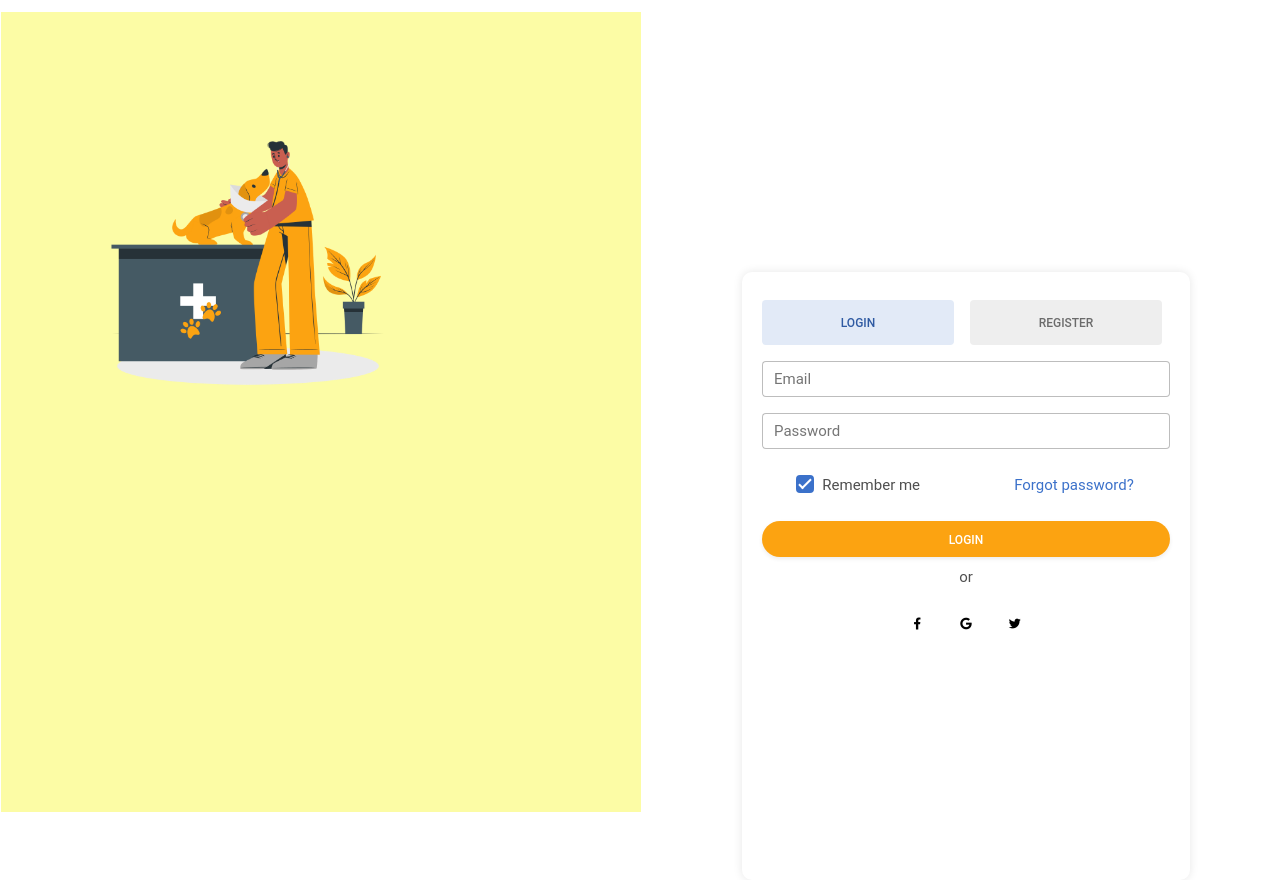
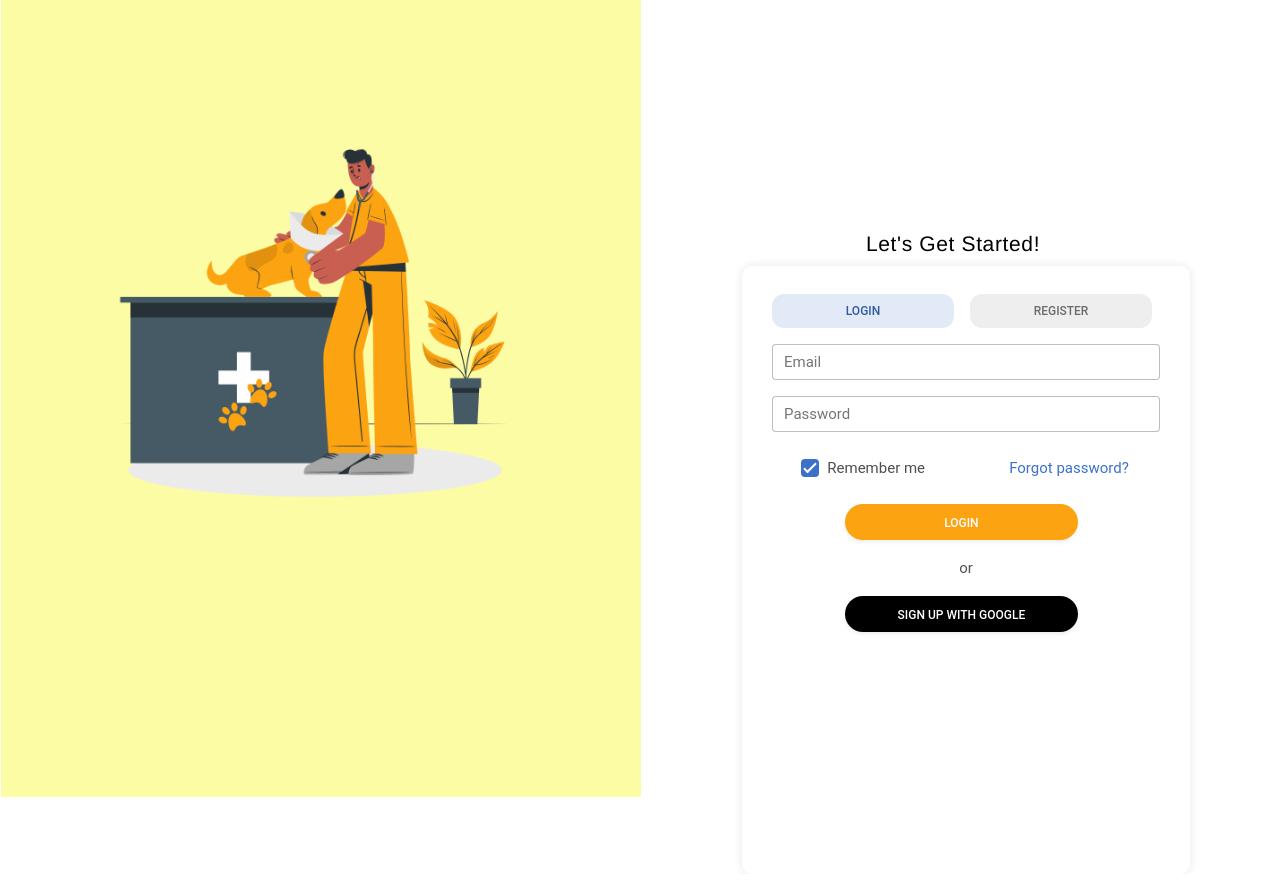
Before and after one commit to estif34/pawcare, a Flask app: page /register in a window 1280 px wide. After the commit the page ends 797 px from the top, so only its background shows below. Run offline with Flask 3, Linux system fonts and the light colour scheme; some libraries are stand-ins or nearby versions.

Commit message:
Login css

```diff
--- a/app.py
+++ b/app.py
@@ -59,6 +59,7 @@ def get_db():
 # ROUTES
 @app.route("/")
 def landing_page():
+    flash('Login successful!', 'success')
     return render_template ("landing.html")
 
 @app.route('/auth-checker/<otp>', methods=["GET","POST"])
@@ -83,7 +84,6 @@ def signin():
 
         if user and user.check_password(Password):
             login_user(user)
-            flash('Login successful!', 'success')
             return redirect('/')  # Redirect to landing instead of render_template
 
         else:
@@ -94,7 +94,7 @@ def signin():
         if "user" in session:
             return redirect('/')  # Redirect to landing instead of render_template
 
-    return render_template("forms/SignInUp.html")
+    return render_template("/forms/SignInUp.html")
 
 @app.route('/register', methods=["GET", "POST"])
 def signup():
@@ -119,8 +119,8 @@ def signup():
         flash('Email has been sent your account', 'primary')
         return render_template ('verify.html', otp=otp)
 
-    else:
-        flash("Invalid credentials", "danger")
+    #else:
+        # flash("Invalid credentials", "danger")
 
     return render_template("/forms/SignInUp.html", form=form)
 
--- a/models.py
+++ b/models.py
@@ -25,15 +25,15 @@ class Users(UserMixin, db.Model):
 
 # Registration form
 class RegistrationForm(Form):
-    Fullname = StringField('Fullname', validators=[Length(min=2, max=20)])
+    Fullname = StringField('Fullname', validators=[DataRequired()])
     Email = StringField('Email', [DataRequired(),Email()])
-    Password = PasswordField('Password', validators=[Length(min=6, max=20)])
+    Password = PasswordField('Password', validators=[Length(min=6)])
     Confirm_Password = PasswordField('Confirm_Password', validators=[DataRequired(), EqualTo('Password')])
     # submit = SubmitField('Create Account')
 
     def validate_Email(self, field):
         if Users.query.filter_by(Email=field.data).first():
-            raise ValidationError('Email already registered. Please choose a different one.')
+            raise ValidationError('Email already exists')
 
     def validate_Password(self, field):
         if self.Password.data != self.Confirm_Password.data:
--- a/static/home.css
+++ b/static/home.css
@@ -99,6 +99,7 @@
     text-align: center;
     background-color: #ffffff;
     width: 95%;
+    margin-top: -20px;
     margin-left: 40px;
     border-radius: 40px;
     box-shadow: 0 0 10px rgba(0, 0, 0, 0.2);
--- a/static/login.css
+++ b/static/login.css
@@ -8,13 +8,8 @@
     height: 55vh;
     margin-right: 90px;
     float: right;
-    margin-top: -540px;
+    margin-top: -550px;
     font-size: 15px;
-}
-
-.error{
-    color: red;
-    font-size: 0.975em;
 }
 
 .flashes{
@@ -43,18 +38,13 @@
 .container{
     height: 76vh;
     box-shadow: 0 0 10px rgba(0, 0, 0, 0.1);
-    padding: 20px;
+    padding: 30px;
     border-radius: 10px;
-
     position: relative;
 }
 
 .container-2{
     height: 50vh;
-}
-
-.custom-btn{
-    background-color: #FCA311;
 }
 
 .blob{
@@ -64,11 +54,58 @@
     /* border-radius: 40%; */
     background-color: hsla(60, 93%, 68%, 0.57);
     margin-left: 1px;
-    margin-top: 1px;
+    margin-top: -15px;
 }
 
 .man-with-dog img{
-    width: 70%;
+    width: 100%;
     margin-top: 75px;
     margin-left: 90px;
 }
+
+#ex1{
+    margin-top: -10px;
+}
+
+.errors{
+    font-size: 13px;
+}
+
+.google-btn{
+    width: 60%;
+    color: white;
+    background-color: #000000;
+    margin-left: 73px;
+}
+
+.custom-btn{
+    background-color: #FCA311;
+    width: 60%;
+    margin-left: 73px;
+}
+
+.custom-btn:hover{
+    background-color: #000000;
+}
+
+
+.google-btn:hover{
+    background-color: #FCA311;
+}
+
+#tab-login{
+    line-height: 0.08em;
+    border-radius: 12px;
+}
+
+#tab-register{
+    line-height: 0.08em;
+    border-radius: 12px;
+}
+
+.background{
+    height: 5vh;
+    background-color: rgb(255, 255, 255);
+    position: relative;
+    size: 140%;
+}
--- a/templates/forms/SignInUp.html
+++ b/templates/forms/SignInUp.html
@@ -12,14 +12,15 @@
   <div class="blob">
 
     <div class="man-with-dog">
-      <img src="{{ url_for('static', filename='images/Veterinary.png') }}" id="man-with-dog" />
+      <img src="{{ url_for('static', filename='images/Veterinary.png') }}" id="vet" />
     </div>
 
   </div>
 
   <div class="forms">
     <h2
-      style="margin-left: 84px;font-family:'Lucida Sans', 'Lucida Sans Regular', 'Lucida Grande', 'Lucida Sans Unicode', sans-serif;margin-top: -20px; margin-bottom: 20px; font-size: 20px;letter-spacing: 0.03em;">
+      style="margin-left: 124px;color:black;font-family:'Franklin Gothic Medium', 'Arial Narrow', Arial, sans-serif;margin-top: -16px; margin-bottom: 10px; font-size: 21px;letter-spacing: 0.03em;">
+      Let's Get Started!
     </h2>
     <div class="container">
 
@@ -53,22 +54,17 @@
         <div class="tab-pane fade show active mt-2" id="pills-login" role="tabpanel" aria-labelledby="tab-login">
           <form action="/login" method="POST">
             <!-- Login form content -->
+
             <!-- Email input -->
             <div data-mdb-input-init class="form-outline mb-3 mt-2">
               <input type="email" id="loginName" name="Email" class="form-control" />
               <label class="form-label" for="loginName">Email</label>
-              <!-- {% if error %}
-          <p class=error><strong>Error:</strong> {{ error }}
-        {% endif %} -->
             </div>
 
             <!-- Password input -->
             <div data-mdb-input-init class="form-outline mb-4">
               <input type="password" id="loginPassword" name="Password" class="form-control" />
               <label class="form-label" for="loginPassword">Password</label>
-              <!-- {% if error %}
-          <p class=error><strong>Error:</strong> {{ error }}
-        {% endif %} -->
             </div>
 
             <!-- 2 column grid layout -->
@@ -89,13 +85,18 @@
 
             <!-- Submit button -->
             <button type="submit"
-              class="btn btn-primary btn-block text-uppercase mb-2 rounded-pill shadow-sm custom-btn"> Login </button>
+              class="btn btn-primary btn-block text-uppercase mb-3 mt-4 rounded-pill shadow-sm custom-btn"> Login
+            </button>
           </form>
 
           <p class="text-center">or </p>
 
-          <div class="text-center mb-3 mt-2">
-            <!-- <p>Sign in with:</p> -->
+          <div>
+            <button type="submit" class="btn btn-primary btn-block text-uppercase mb-2 mt-1 rounded-pill shadow-sm google-btn">Sign Up with Google
+            </button>
+          </div>
+
+          <!-- <div class="text-center mb-3 mt-2">
             <button type="button" data-mdb-button-init data-mdb-ripple-init class="btn btn-link btn-floating mx-1">
               <i class="fab fa-facebook-f" style="color: black;"></i>
             </button>
@@ -108,7 +109,7 @@
               <i class="fab fa-twitter" style="color: black;"></i>
             </button>
 
-          </div>
+          </div> -->
 
         </div>
 
@@ -117,59 +118,67 @@
             <!-- Registration form content -->
 
             <!-- Name input -->
+            <div class="errors">
+              {% for error in form.Fullname.errors %}
+              <span class="text-danger">{{ error }}</span>
+              {% endfor %}
+            </div>
             <div data-mdb-input-init class="form-outline mb-3 mt-2">
               <input type="text" id="registerName" name="Fullname" class="form-control" maxlength="250" />
-              <label class="form-label" for="registerName">Name</label>
+              <label class="form-label" for="registerName">Fullname</label>
             </div>
-            {% for error in form.Fullname.errors %}
-            <span class="text-danger">{{ error }}</span>
-            {% endfor %}
+
 
             <!-- Email input -->
+            <div class="errors">
+              {% for error in form.Email.errors %}
+              <span class="text-danger">{{ error }}</span>
+              {% endfor %}
+            </div>
             <div data-mdb-input-init class="form-outline mb-3">
               <input type="email" id="registerEmail" name="Email" class="form-control" />
               <label class="form-label" for="registerEmail">Email</label>
             </div>
-            {% for error in form.Email.errors %}
-            <span class="text-danger">{{ error }}</span>
-            {% endfor %}
-
 
             <!-- Password input -->
+            <div class="errors">
+              {% for error in form.Password.errors %}
+              <span class="text-danger">{{ error }}</span>
+              {% endfor %}
+            </div>
             <div data-mdb-input-init class="form-outline mb-3">
               <input type="password" id="registerPassword" name="Password" class="form-control" min="6" max="200" />
               <label class="form-label" for="registerPassword">Password</label>
             </div>
-            {% for error in form.Password.errors %}
-            <span class="text-danger">{{ error }}</span>
-            {% endfor %}
-
 
             <!-- Repeat Password input -->
+            <div class="errors">
+              {% for error in form.Confirm_Password.errors %}
+              <span class="text-danger">{{ error }}</span>
+              {% endfor %}
+            </div>
             <div data-mdb-input-init class="form-outline mb-3">
               <input type="password" id="registerRepeatPassword" name="Confirm_Password" class="form-control" />
               <label class="form-label" for="registerRepeatPassword">Confirm password</label>
             </div>
 
-            <!-- Checkbox -->
-            <div class="form-check d-flex justify-content-center mb-4">
-              <input class="form-check-input me-2" type="checkbox" value="" id="registerCheck" checked
-                aria-describedby="registerCheckHelpText" />
-              <label class="form-check-label" for="registerCheck">
-                I have read and agree to the terms
-              </label>
-            </div>
-
-
             <button type="submit"
-              class="btn btn-primary btn-block text-uppercase mb-2 rounded-pill shadow-sm custom-btn">Create
+              class="btn btn-primary btn-block text-uppercase mb-3 mt-4 rounded-pill shadow-sm custom-btn">Create
               Account</button>
           </form>
 
-          <!-- <p class="text-center mb-1"> or </p> -->
+          <div class="background">
+            <p class="text-center"> or </p>
+          </div>
 
+
+          <div>
+            <button type="submit" class="btn btn-primary btn-block text-uppercase mb-2 mt-2 rounded-pill shadow-sm google-btn">Sign Up with Google
+            </button>
+          </div>
+<!--
           <div class="text-center mt-1 mb-1">
-            <!-- <p>Sign up with:</p> -->
+
             <button type="button" data-mdb-button-init data-mdb-ripple-init class="btn btn-link btn-floating mx-1">
               <i class="fab fa-facebook-f" style="color: black;"></i>
             </button>
@@ -182,7 +191,7 @@
               <i class="fab fa-twitter" style="color: black;"></i>
             </button>
 
-          </div>
+          </div> -->
 
         </div>
       </div>
@@ -197,18 +206,3 @@
 </div>
 
 {% endblock %}
-
-<!-- {% macro render_field(field) %}
-  <dt>{{ field.label }}
-  <dd>{{ field(**kwargs)|safe }}
-  {% if field.errors %}
-    <ul class=errors>
-    {% for error in field.errors %}
-      <li>{{ error }}</li>
-    {% endfor %}
-    </ul>
-  {% endif %}
-  </dd>
-{% endmacro %}
-         -->
-<!-- Submit button -->
```
